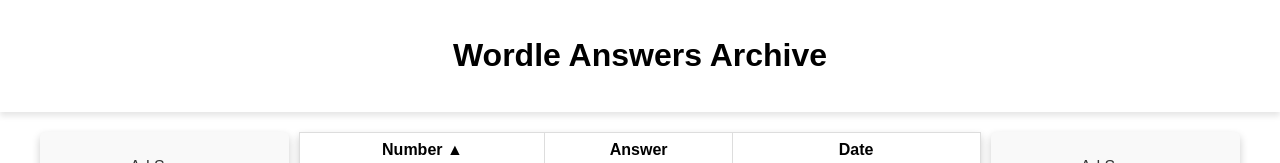
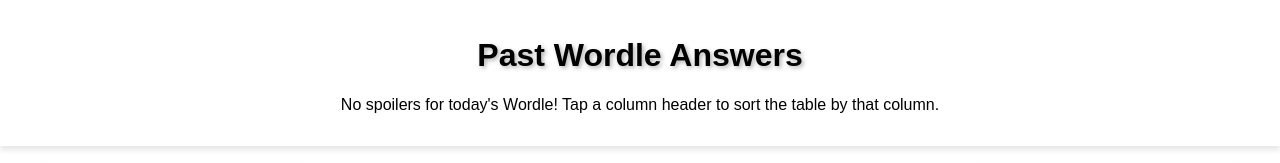
Before and after one commit to nicolas-guerra/PastWordle, a plain HTML site: page index.html in a window 1280 px wide. Shown: the top 163 px of the page. Drawn offline with Linux system fonts and the light colour scheme.

Commit message:
Add files via upload

```diff
--- a/index.html
+++ b/index.html
@@ -9,7 +9,8 @@
 </head>
 <body>
     <header>
-        <h1>Wordle Answers Archive</h1>
+        <h1>Past Wordle Answers</h1>
+	<p>No spoilers for today's Wordle! Tap a column header to sort the table by that column.</p>
     </header>
 
     <div class="container">
--- a/styles.css
+++ b/styles.css
@@ -17,6 +17,7 @@ header {
 
 header h1 {
     font-size: 2rem;
+    text-shadow: 2px 2px 4px rgba(0, 0, 0, 0.3); /* Add text shadow to header */
 }
 
 .container {
```
